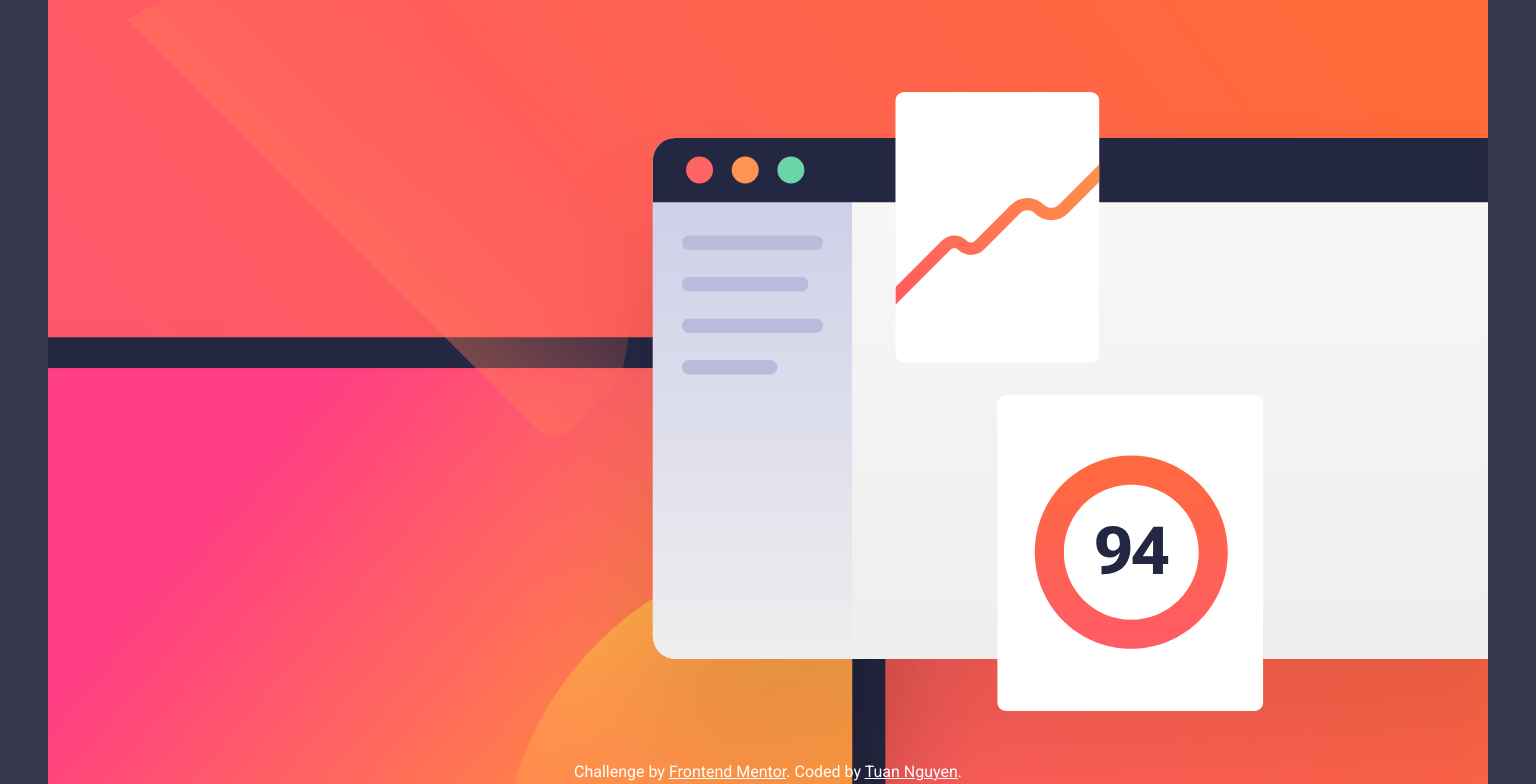
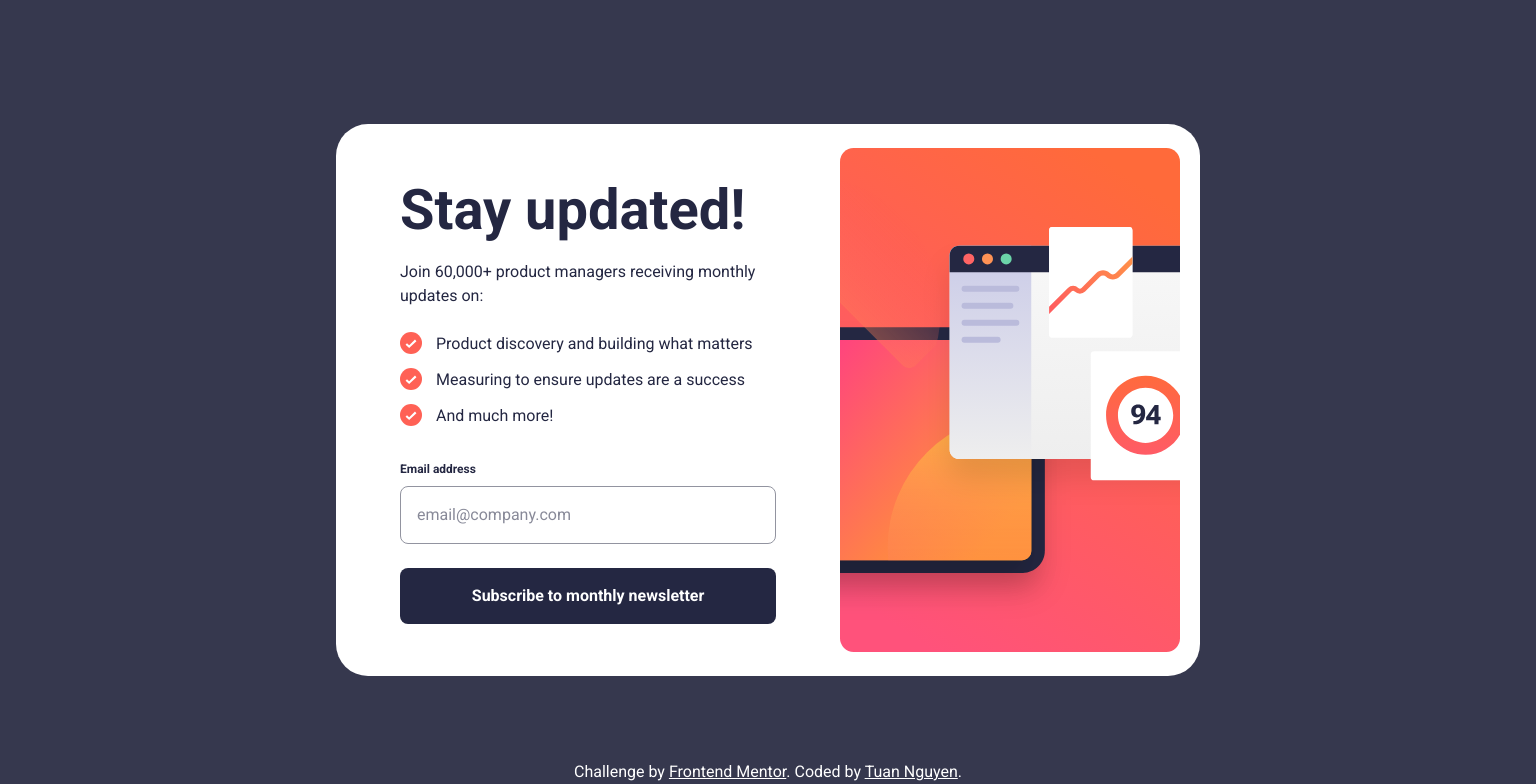
Before and after one commit to tuansdf/frontend-mentor-challenges, a Next.js app in the folder newsletter-sign-up-form/: page / in a window 1536 px wide. Shown: the top 784 px of the page. Built offline with nearby package versions, Linux system fonts and the light colour scheme.

Commit message:
add desktop

```diff
--- a/newsletter-sign-up-form/src/app/page.module.scss
+++ b/newsletter-sign-up-form/src/app/page.module.scss
@@ -1,21 +1,49 @@
 .main {
   width: 100%;
   background-color: hsl(var(--white));
+
+  @media (min-width: 1440px) {
+    display: flex;
+    flex-direction: row-reverse;
+    justify-content: space-between;
+    gap: 2.5rem;
+    max-width: 864px;
+    padding: 1.25rem;
+    padding-left: 2.5rem;
+    border-radius: 2rem;
+  }
 }
 
 .image {
   width: 100%;
+  flex: none;
+
+  @media (min-width: 1440px) {
+    width: auto;
+    height: 100%;
+  }
 }
 
 .body {
   padding: 1.5rem;
   padding-bottom: 2rem;
+
+  @media (min-width: 1440px) {
+    display: flex;
+    flex-direction: column;
+    justify-content: center;
+  }
 }
 
 .title {
   margin-bottom: 1rem;
   color: hsl(var(--dark-slate-grey));
   font-size: 2.5rem;
+
+  @media (min-width: 1440px) {
+    margin-bottom: 0.5rem;
+    font-size: 3.5rem;
+  }
 }
 
 .list {
--- a/newsletter-sign-up-form/src/app/page.tsx
+++ b/newsletter-sign-up-form/src/app/page.tsx
@@ -13,11 +13,19 @@ export default function Home() {
   return (
     <>
       <main className={classes["main"]}>
-        <img
-          src="/images/illustration-sign-up-mobile.svg"
-          alt=""
-          className={classes["image"]}
-        />
+        <picture className={classes["picture"]}>
+          <source
+            srcSet="/images/illustration-sign-up-desktop.svg"
+            media="(min-width: 1440px)"
+          />
+          <img
+            loading="lazy"
+            decoding="async"
+            src="/images/illustration-sign-up-mobile.svg"
+            alt=""
+            className={classes["image"]}
+          />
+        </picture>
 
         <div className={classes["body"]}>
           <h1 className={classes["title"]}>Stay updated!</h1>
```
